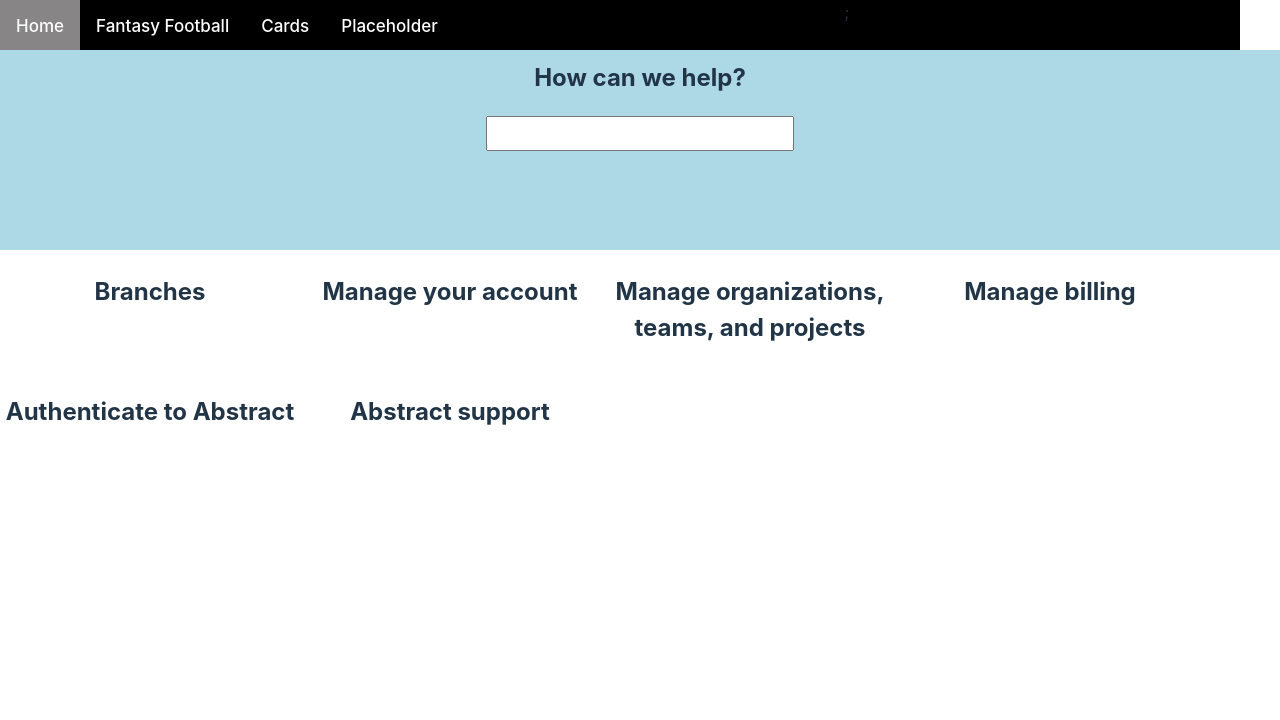
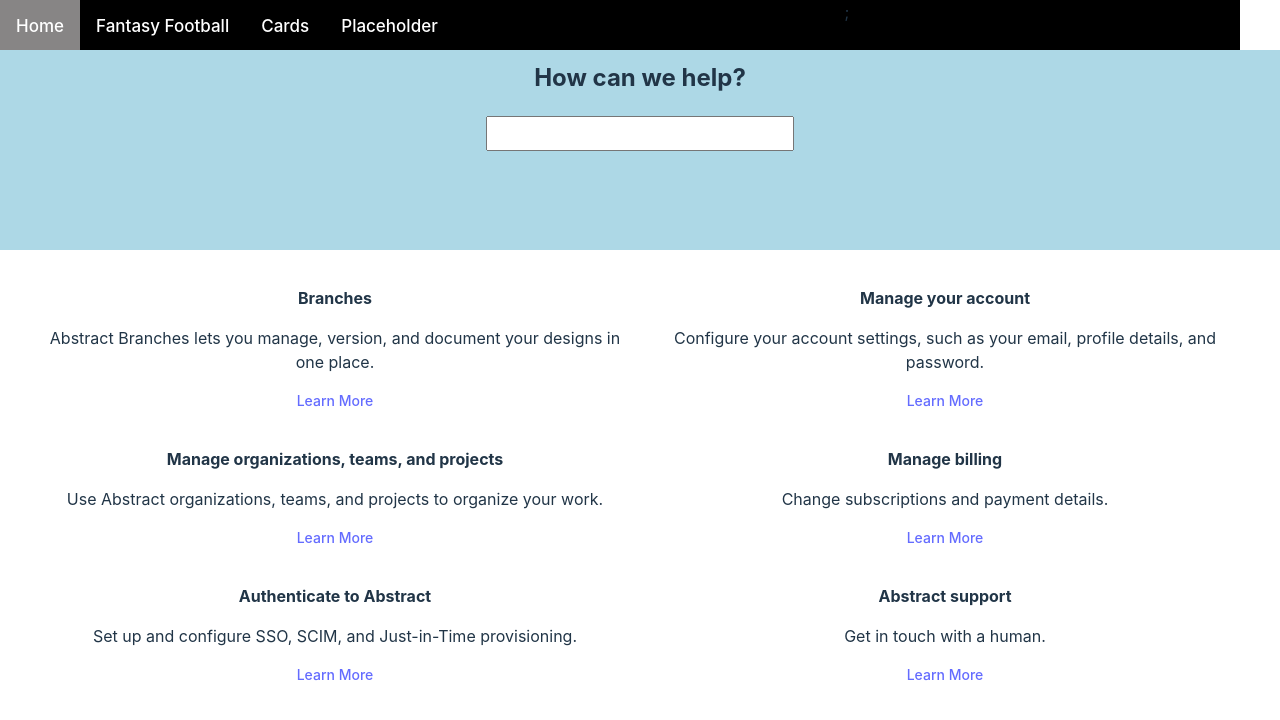
Before and after one commit to bspangler21/FrontendTemplate, a React (Vite) app: page /abstract in a window 1280 px wide. Shown: the top 720 px of the page. Built offline with nearby package versions, Linux system fonts and the light colour scheme; what @fluentui/font-icons-mdl2 would draw is missing.

Commit message:
Enhance Abstract page layout and styling with grid system; add description and learn more link

```diff
--- a/src/pages/Abstract.tsx
+++ b/src/pages/Abstract.tsx
@@ -43,7 +43,6 @@ function Abstract() {
 			<Header />
 			<div className={abstractStyles.hero}>
 				<h2>How can we help?</h2>
-				<label htmlFor="abstractsearch"></label>
 				<input
 					name="Search"
 					id="abstractsearch"
@@ -59,6 +58,8 @@ function Abstract() {
 						<p className={abstractStyles.helpHeading}>
 							{item.title}
 						</p>
+						<p>{item.description}</p>
+						<a className={abstractStyles.learnMore}>Learn More</a>
 					</div>
 				))}
 			</div>
--- a/src/styles/abstractStyles.module.css
+++ b/src/styles/abstractStyles.module.css
@@ -20,23 +20,41 @@ h2 {
 }
 
 .horizontalContainer {
-  display: flex;
-  flex-flow: wrap;
-  /* flex-direction: column; */
-  width: auto;
-  height: auto;
-  box-sizing: border-box;
+  display: grid;
+  grid-template-columns: repeat(2, 1fr);
+  /* Creates 2 equal columns */
+  gap: 20px;
+  /* Adds spacing between items */
+  width: 100%;
+  max-width: 1200px;
+  /* Optional: limits maximum width */
+  margin: 0 auto;
+  /* Centers the container */
+  padding: 20px;
 }
 
 .helpContainer {
   display: flex;
   flex-direction: column;
-  width:300px;
+  width: 100%;
+  /* Allow container to fill grid cell */
   height: auto;
   vertical-align: middle;
 }
 
 .helpHeading {
-  font-size: 1.5em;
+  font-size: 16px;
   font-weight: bold;
+  margin-bottom: 0;
+  padding-bottom: 0;
 }
+
+.helpDescription {
+  font-size: 14px;
+  margin: 0;
+  padding: 0;
+}
+
+.learnMore {
+  font-size: 14px;
+}
```
